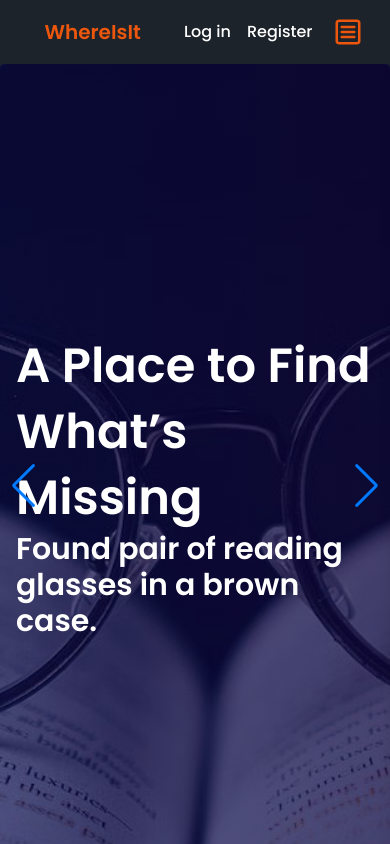
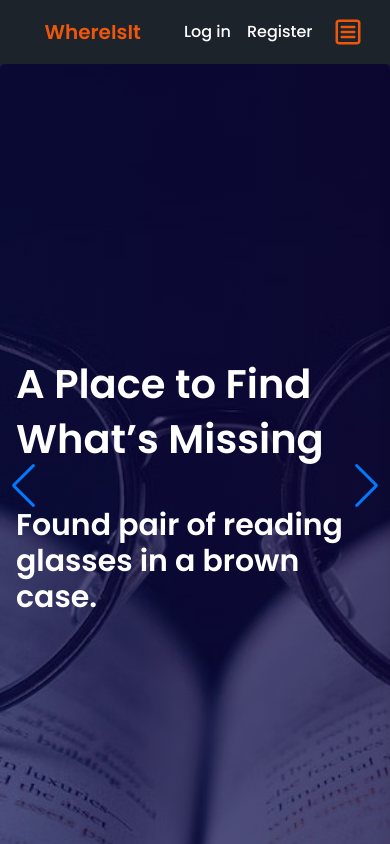
Before and after one commit to ariyanyeamin14/WhereIsIt-ClientSide, a React (Vite) app: page / in a window 390 px wide. Shown: the top 844 px of the page. Built offline with nearby package versions, Linux system fonts and the light colour scheme; no server answers.

Commit message:
readme file added

```diff
--- a/src/components/Slider.jsx
+++ b/src/components/Slider.jsx
@@ -41,10 +41,10 @@ const Slider = () => {
                             />
                             <div id='gradient-bg' className="absolute inset-0 flex items-center justify-center bg-black bg-opacity-50 text-white px-4 py-2 rounded">
                                 <div className='md:w-[80%]'>
-                                    <h1 className='font-semibold text-[48px] md:text-[60px] xl:text-[96px] leading-snug'>
+                                    <h1 className='font-semibold text-[40px] md:text-[60px] xl:text-[96px] leading-snug'>
                                          A Place to Find What’s Missing
                                     </h1>
-                                    <h3 className="text-3xl font-semibold">{slide.title}</h3>
+                                    <h3 className="text-3xl mt-10 font-semibold">{slide.title}</h3>
                                 </div>
                             </div>
                         </div>
--- a/src/pages/home/FAQ.jsx
+++ b/src/pages/home/FAQ.jsx
@@ -51,7 +51,7 @@ const FAQ = () => {
 
     return (
         <div className="w-[90%] mx-auto py-32">
-            <h2 className="text-5xl font-bold text-center mb-10">Frequently Asked Questions</h2>
+            <h2 className="text-3xl lg:text-5xl font-bold text-center mb-10">Frequently Asked Questions</h2>
             <div className="grid grid-cols-1 lg:grid-cols-2 justify-between items-center ">
                 <div>
                     <div className="w-[90%] md:w-[90%] mx-auto">
--- a/src/pages/home/LatestFindLostItems.jsx
+++ b/src/pages/home/LatestFindLostItems.jsx
@@ -23,7 +23,7 @@ const LatestFindLostItems = () => {
     return (
         <div>
             <div className="text-center w-[90%] mx-auto my-20">
-                <h1 className="text-5xl font-bold text-center my-6" >
+                <h1 className="text-3xl lg:text-5xl font-bold text-center my-6" >
                     Latest Lost & Found Items
                 </h1>
                 <p
```
Also changed, not shown: 1 other file (tests, documents, lock files or other folders).
